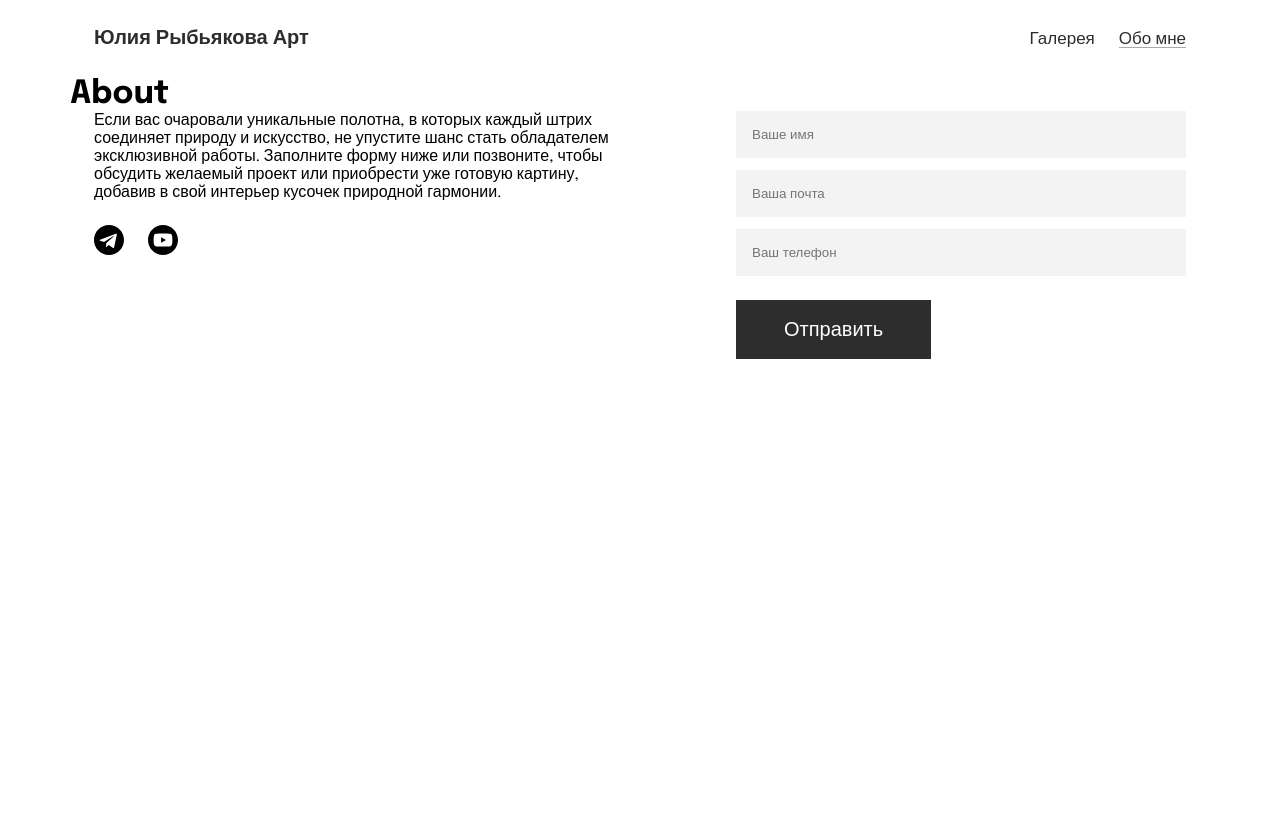
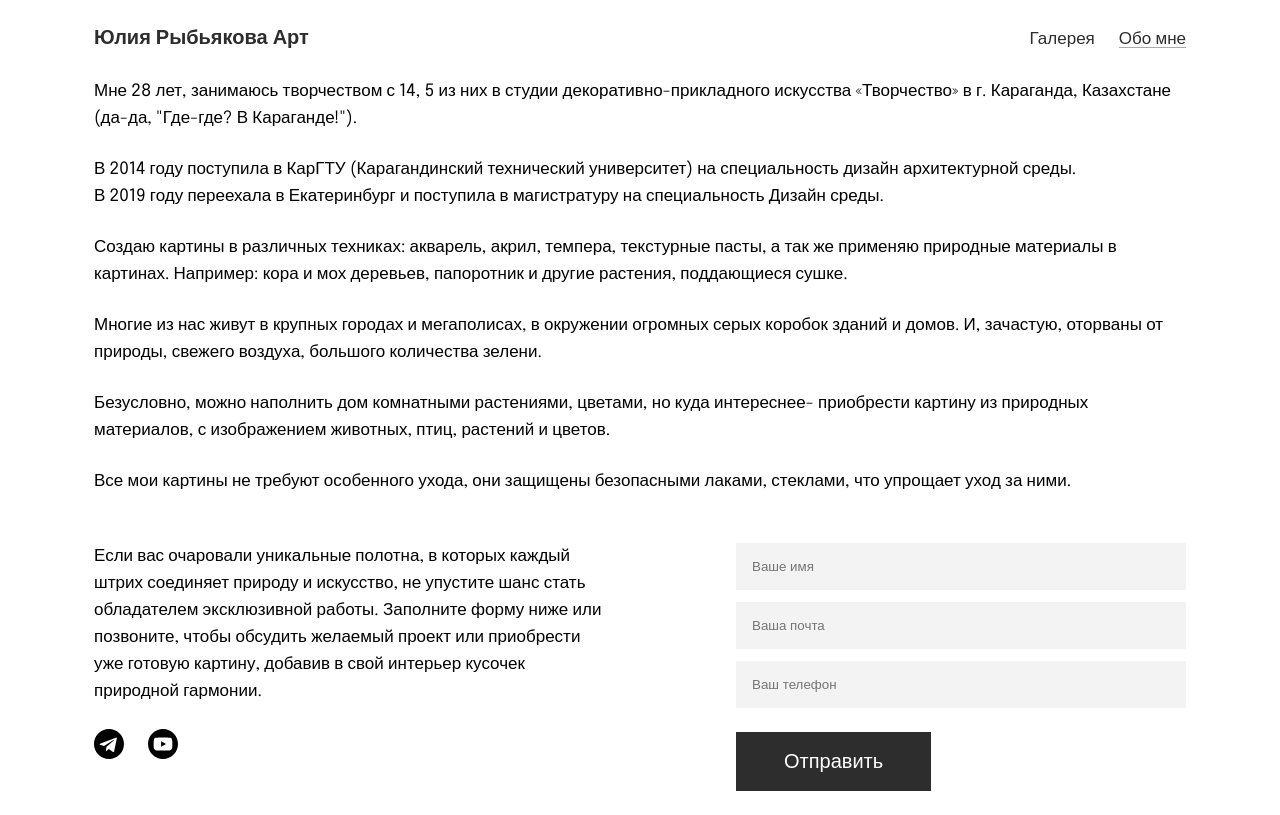
Before and after one commit to rybyakovigor/gallery-landing, a Next.js app: page /about in a window 1280 px wide. Built offline with nearby package versions, Linux system fonts and the light colour scheme.

Commit message:
feat: add about page, fix text styles

```diff
--- a/src/ui/containers/about/About.container.tsx
+++ b/src/ui/containers/about/About.container.tsx
@@ -1,5 +1,43 @@
+// Styles
+import styles from './styles.module.css';
+
 const AboutContainer = (): React.ReactNode => {
-  return <h1>About</h1>;
+  return (
+    <main className={`${styles.main} regular-text`}>
+      <h1 className="visually-hidden">Обо мне</h1>
+      <section>
+        <p>
+          Мне 28 лет, занимаюсь творчеством с 14, 5 из них в студии декоративно-прикладного искусства «Творчество» в г.
+          Караганда, Казахстане (да-да, "Где-где? В Караганде!").
+        </p>
+
+        <p>
+          В 2014 году поступила в КарГТУ (Карагандинский технический университет) на специальность дизайн архитектурной
+          среды. <br />В 2019 году переехала в Екатеринбург и поступила в магистратуру на специальность Дизайн среды.{' '}
+        </p>
+
+        <p>
+          Создаю картины в различных техниках: акварель, акрил, темпера, текстурные пасты, а так же применяю природные
+          материалы в картинах. Например: кора и мох деревьев, папоротник и другие растения, поддающиеся сушке.{' '}
+        </p>
+
+        <p>
+          Многие из нас живут в крупных городах и мегаполисах, в окружении огромных серых коробок зданий и домов. И,
+          зачастую, оторваны от природы, свежего воздуха, большого количества зелени.{' '}
+        </p>
+
+        <p>
+          Безусловно, можно наполнить дом комнатными растениями, цветами, но куда интереснее- приобрести картину из
+          природных материалов, с изображением животных, птиц, растений и цветов.{' '}
+        </p>
+
+        <p>
+          Все мои картины не требуют особенного ухода, они защищены безопасными лаками, стеклами, что упрощает уход за
+          ними.
+        </p>
+      </section>
+    </main>
+  );
 };
 
 export default AboutContainer;
--- /dev/null
+++ b/src/ui/containers/about/styles.module.css
@@ -0,0 +1,9 @@
+.main {
+  flex: 1;
+  padding: 24px;
+  padding-top: 0;
+}
+
+.main p {
+  margin-bottom: 24px;
+}
--- a/src/ui/containers/home/info-block/InfoBlock.tsx
+++ b/src/ui/containers/home/info-block/InfoBlock.tsx
@@ -15,7 +15,7 @@ const InfoBlock = (): React.ReactNode => {
     <section className={styles.container}>
       <div className={styles['text-wrapper']}>
         <span className={styles.title}>Художественная живопись</span>
-        <span className="text">
+        <span className="regular-text">
           Создаю уникальные картины, сочетая акварель, акрил, темперу, текстурные пасты и натуральные элементы, внося
           кусочек природы в городской быт.
         </span>
--- a/src/ui/layouts/main/footer/Footer.tsx
+++ b/src/ui/layouts/main/footer/Footer.tsx
@@ -29,7 +29,7 @@ const Footer = (): React.ReactNode => {
   return (
     <footer className={`${styles.footer}`} id="footer">
       <div className={styles['left-side']}>
-        <span className="text">
+        <span className="regular-text">
           Если вас очаровали уникальные полотна, в которых каждый штрих соединяет природу и искусство, не упустите шанс
           стать обладателем эксклюзивной работы. Заполните форму ниже или позвоните, чтобы обсудить желаемый проект или
           приобрести уже готовую картину, добавив в свой интерьер кусочек природной гармонии.
--- a/src/ui/styles/globals.css
+++ b/src/ui/styles/globals.css
@@ -110,3 +110,16 @@ a {
 .nav-animation:hover::after {
   width: 100%;
 }
+
+.visually-hidden {
+  position: absolute;
+  width: 1px;
+  height: 1px;
+  padding: 0;
+  margin: -1px;
+  overflow: hidden;
+  clip: rect(0 0 0 0);
+  clip-path: inset(100%);
+  white-space: nowrap;
+  border: 0;
+}
```
